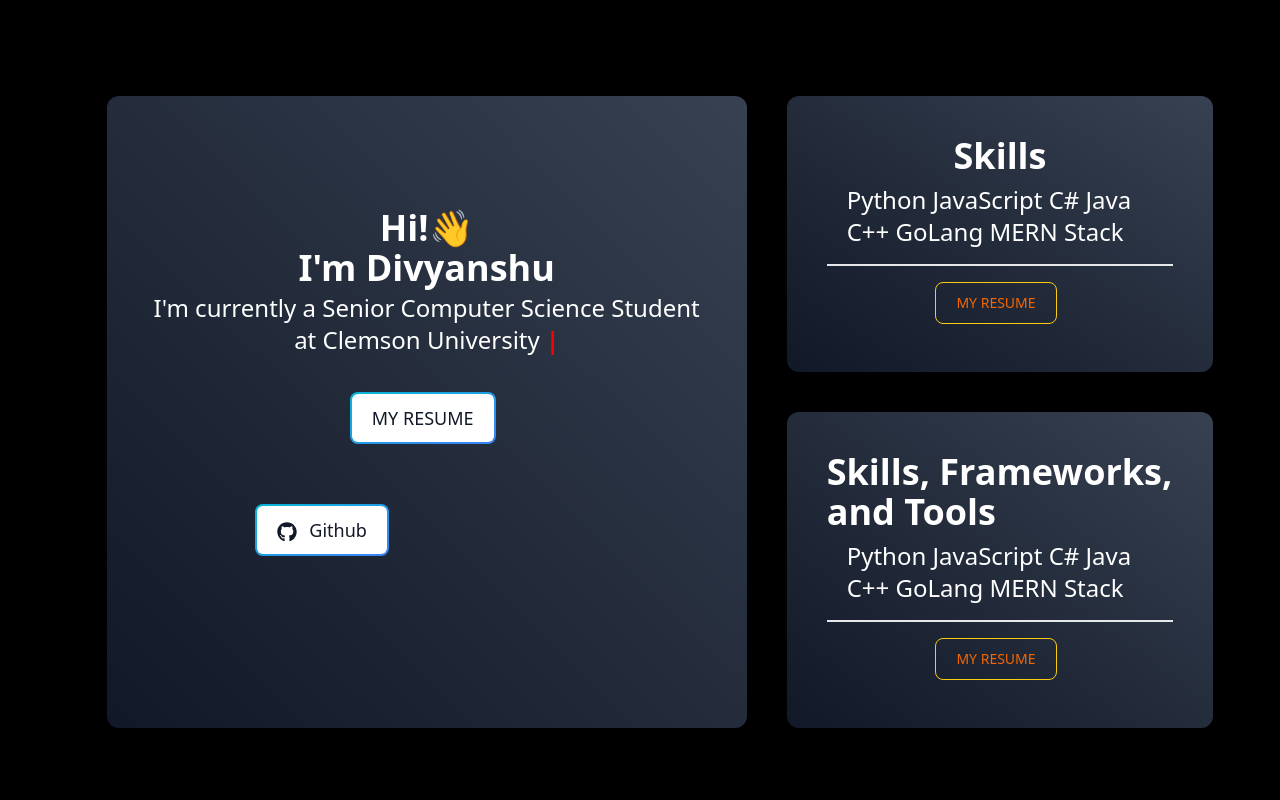
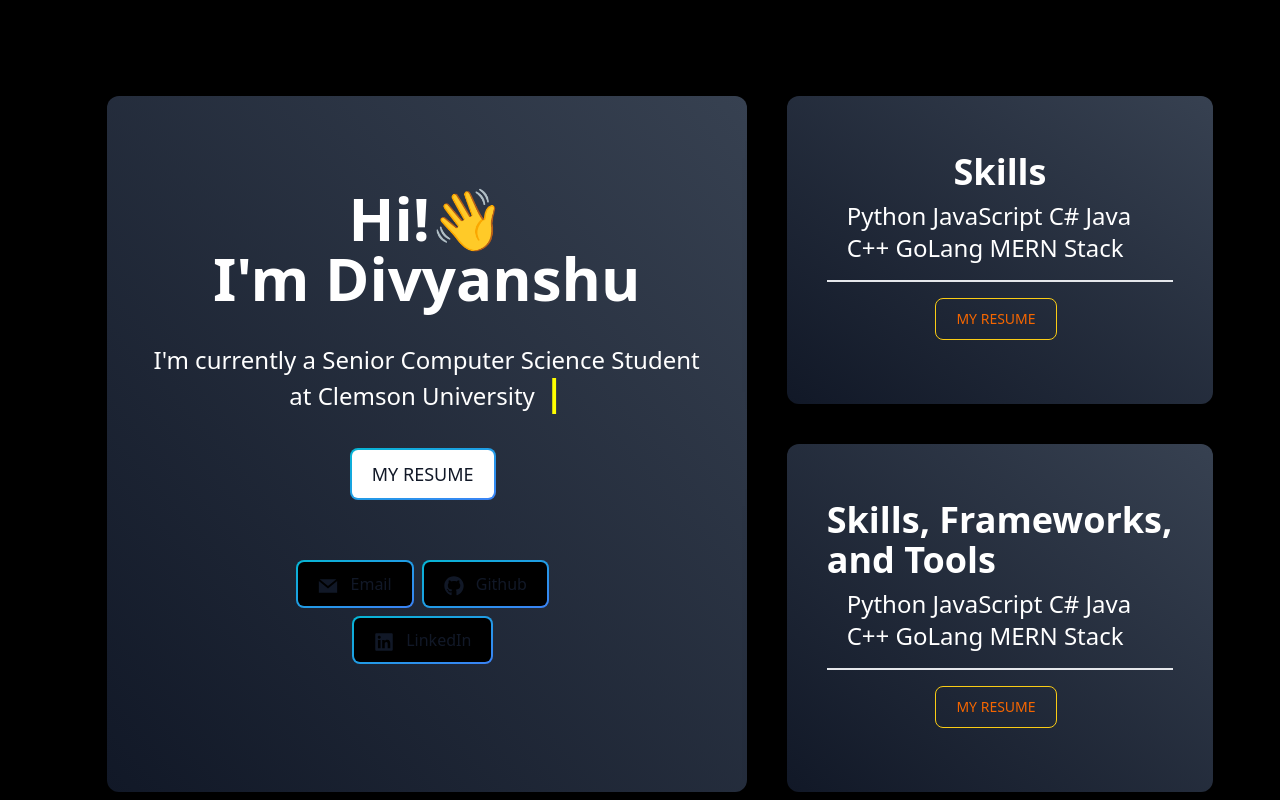
Before and after one commit to divpatel10/divyanshupatel.me, a React (Create React App) app in the folder mywebsite/: page / in a window 1280 px wide. Built offline with nearby package versions, Linux system fonts and the light colour scheme; the HTML template or start-up script is replaced by a standard one.

Commit message:
finished buttons formatting

```diff
--- a/mywebsite/src/components/AboutMe.js
+++ b/mywebsite/src/components/AboutMe.js
@@ -1,19 +1,19 @@
 import React from "react"
+import Tags from "./Tags";
 import { FaGithub } from 'react-icons/fa';
-import { FaYoutube } from 'react-icons/fa';
-import { FaTwitter } from 'react-icons/fa';
+import { GrMail } from 'react-icons/gr';
+import { FaLinkedin } from 'react-icons/fa';
 import { FaRegEnvelope } from 'react-icons/fa';
 
 function AboutMe() {
     return (
         <div className="flex flex-col items-center justify-center text-center p-6 from-gray-700 to-gray-900 text-white bg-gradient-to-bl shadow-2xl rounded-xl mx-10  mb-8 mt-24 flex-1 md:mb-0  md:w-1/2 sm:flex-initial">
-
             <div>
 
-                <p className='text-4xl sm:text-4xl font-semibold '>
+                <h1 className='text-4xl sm:text-6xl  leading-relaxed font-semibold mt-6'>
                     Hi!👋 <br />I'm Divyanshu
-                </p>
-                <p className=' text-xl sm:text-2xl pt-1 pb-4 px-5 w-auto inline-block border-b-1 text-ellipsis' >
+                </h1>
+                <p className=' text-xl sm:text-2xl pt-1 pb-4 px-5 mt-8 w-auto inline-block border-b-1 text-ellipsis' >
                     I'm currently a Senior Computer Science Student at Clemson University
                     <span class="cursor"><b> |</b></span>
                 </p>
@@ -26,15 +26,11 @@ function AboutMe() {
                     </span>
                 </button>
 
+                <div className='my-3 flex flex-wrap justify-center -m-1 relative p-10  px-10 sm:px-32'>
 
-                <div className='my-3 flex flex-wrap -m-1 relative p-10 px-32'>
-
-                    <button class="relative inline-flex items-center justify-center p-0.5 mb-2 mr-2 overflow-hidden text-lg font-medium text-gray-900 rounded-lg group bg-gradient-to-br from-cyan-500 to-blue-500 group-hover:from-cyan-500 group-hover:to-blue-500 hover:text-white dark:text-white focus:ring-4 focus:ring-cyan-200 dark:focus:ring-cyan-800">
-                        <span class="relative inline-block px-5 py-2.5 transition-all ease-in duration-75 bg-white dark:bg-gray-900 rounded-md group-hover:bg-opacity-0">
-                           <FaGithub className="inline-block text-xl mr-2"/> Github
-                        </span>
-                    </button>
-
+                    <Tags title="Email" icon={<GrMail className="inline-block text-xl mr-2"/>}/>
+                    <Tags title="Github" icon={<FaGithub className="inline-block text-xl mr-2"/>}/>
+                    <Tags title="LinkedIn" icon={<FaLinkedin className="inline-block text-xl mr-2"/>}/>
 
                 </div>
             </div>
@@ -44,4 +40,5 @@ function AboutMe() {
     );
 }
 
+
 export default AboutMe;
--- a/mywebsite/src/components/Projects.js
+++ b/mywebsite/src/components/Projects.js
@@ -6,7 +6,7 @@ import { FaRegEnvelope } from 'react-icons/fa';
 
 function Projects(){
     return(
-        <div className="flex flex-col from-gray-700 to-gray-900 bg-gradient-to-bl text-white rounded-xl p-10 items-center mt-10 shadow-2xl">
+        <div className="flex flex-col from-gray-700 to-gray-900 bg-gradient-to-bl text-white rounded-xl py-14 px-10 items-center mt-10 shadow-2xl">
 
 
                     <p className='text-4xl sm:text-4xl font-semibold '>
--- a/mywebsite/src/components/Skills.js
+++ b/mywebsite/src/components/Skills.js
@@ -6,7 +6,7 @@ import { FaRegEnvelope } from 'react-icons/fa';
 
 function Skills(){
     return(
-        <div className="flex flex-col from-gray-700 to-gray-900 bg-gradient-to-bl text-white rounded-xl p-10 items-center mt-24 shadow-2xl">
+        <div className="flex flex-col from-gray-700 to-gray-900 bg-gradient-to-bl text-white rounded-xl py-14 px-10 items-center mt-24 shadow-2xl">
 
 
                     <p className='text-4xl sm:text-4xl font-semibold '>
--- a/mywebsite/src/components/Tags.js
+++ b/mywebsite/src/components/Tags.js
@@ -0,0 +1,13 @@
+import React from "react";
+
+const Tags = ({icon, title}) => {
+    return (
+        <button class="relative inline-flex items-center justify-center p-0.5 mb-2 mr-2 overflow-hidden text-xxl font-medium text-gray-900 rounded-lg group bg-gradient-to-br from-cyan-500 to-blue-500 group-hover:from-cyan-500 group-hover:to-blue-500 hover:text-white dark:text-white focus:ring-4 focus:ring-cyan-200 dark:focus:ring-cyan-800">
+        <span class="relative inline-block px-5 py-2.5 transition-all ease-in duration-75 bg-black dark:bg-gray-900 rounded-md group-hover:bg-opacity-0">
+           {icon} {title}
+        </span>
+    </button>
+    )
+}
+
+export default Tags;
--- a/mywebsite/src/index.css
+++ b/mywebsite/src/index.css
@@ -3,8 +3,8 @@
 @tailwind utilities;
 
 .cursor{
-  color: red;
-  font-size: x-large;
+  color: yellow;
+  font-size: 36px;
   animation: blink-animation 1s steps(4,start) infinite;
   -webkit-animation: blink-animation 1.2s steps(4, start) infinite;
     }
```
